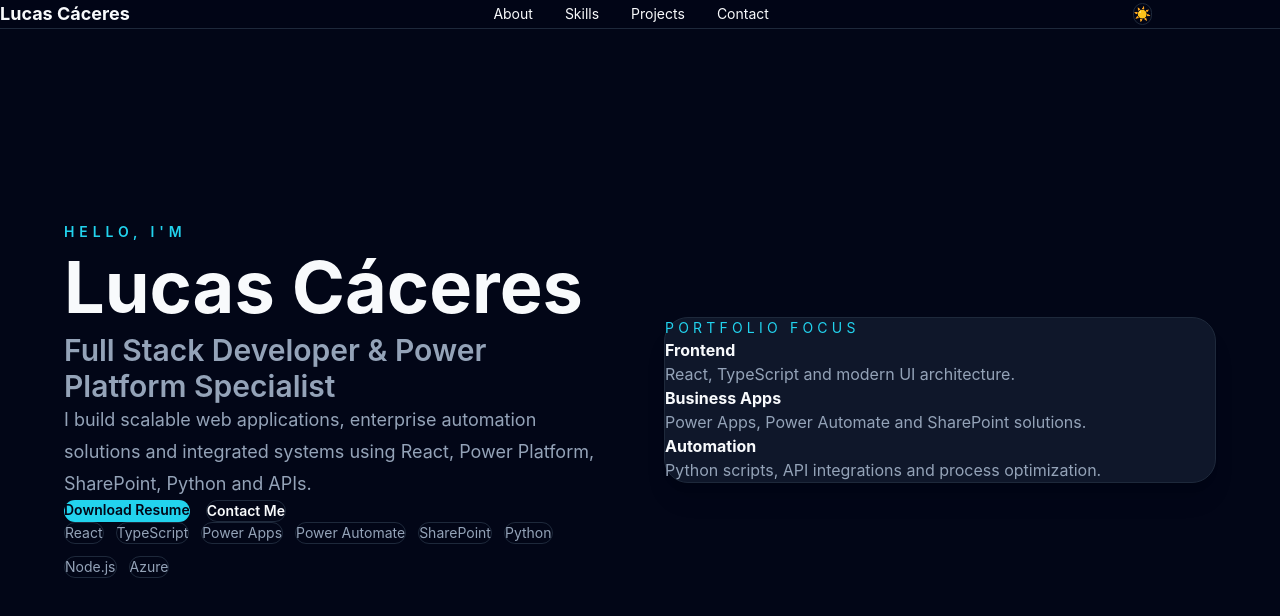
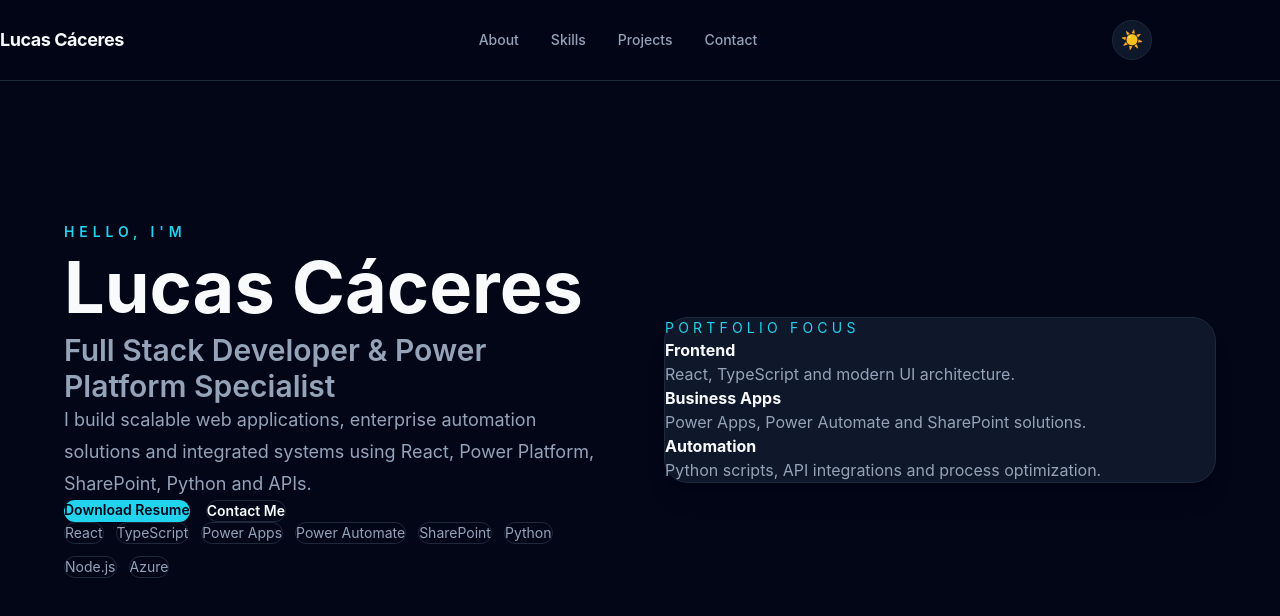
Before and after one commit to CaceresEly/Portifolio, a React (Vite) app: page / in a window 1280 px wide. Shown: the top 616 px of the page. Built offline with nearby package versions, Linux system fonts and the light colour scheme.

Commit message:
style: improve navbar layout

```diff
--- a/src/components/layout/navbar.tsx
+++ b/src/components/layout/navbar.tsx
@@ -1,35 +1,50 @@
 import { useTheme } from '../../hooks/use_theme';
+
+const navItems = [
+  { label: 'About', href: '#about' },
+  { label: 'Skills', href: '#skills' },
+  { label: 'Projects', href: '#projects' },
+  { label: 'Contact', href: '#contact' },
+];
 
 function Navbar() {
   const { theme, toggleTheme } = useTheme();
 
   return (
     <header
-      className="fixed left-0 top-0 z-50 w-full border-b backdrop-blur-md"
+      className="fixed left-0 top-0 z-50 w-full border-b backdrop-blur-xl"
       style={{
-        background: 'color-mix(in srgb, var(--color-background) 85%, transparent)',
+        background:
+          'color-mix(in srgb, var(--color-background) 86%, transparent)',
         borderColor: 'var(--color-border)',
       }}
     >
-      <nav className="mx-auto flex max-w-6xl items-center justify-between px-6 py-4">
-        <a href="#home" className="text-lg font-bold">
+      <nav className="mx-auto flex h-20 max-w-6xl items-center justify-between px-6">
+        <a href="#home" className="text-base font-bold tracking-tight md:text-lg">
           Lucas Cáceres
         </a>
 
-        <div className="hidden items-center gap-8 text-sm md:flex">
-          <a href="#about">About</a>
-          <a href="#skills">Skills</a>
-          <a href="#projects">Projects</a>
-          <a href="#contact">Contact</a>
+        <div className="hidden items-center gap-8 md:flex">
+          {navItems.map((item) => (
+            <a
+              key={item.href}
+              href={item.href}
+              className="text-sm font-medium transition hover:opacity-70"
+              style={{ color: 'var(--color-text-muted)' }}
+            >
+              {item.label}
+            </a>
+          ))}
         </div>
 
         <button
           type="button"
           onClick={toggleTheme}
-          className="rounded-full border px-4 py-2 text-sm font-medium transition hover:scale-105"
+          aria-label="Toggle theme"
+          className="flex h-10 w-10 items-center justify-center rounded-full border text-lg transition hover:scale-105"
           style={{
             borderColor: 'var(--color-border)',
-            color: 'var(--color-text)',
+            background: 'var(--color-surface)',
           }}
         >
           {theme === 'dark' ? '☀️' : '🌙'}
```
